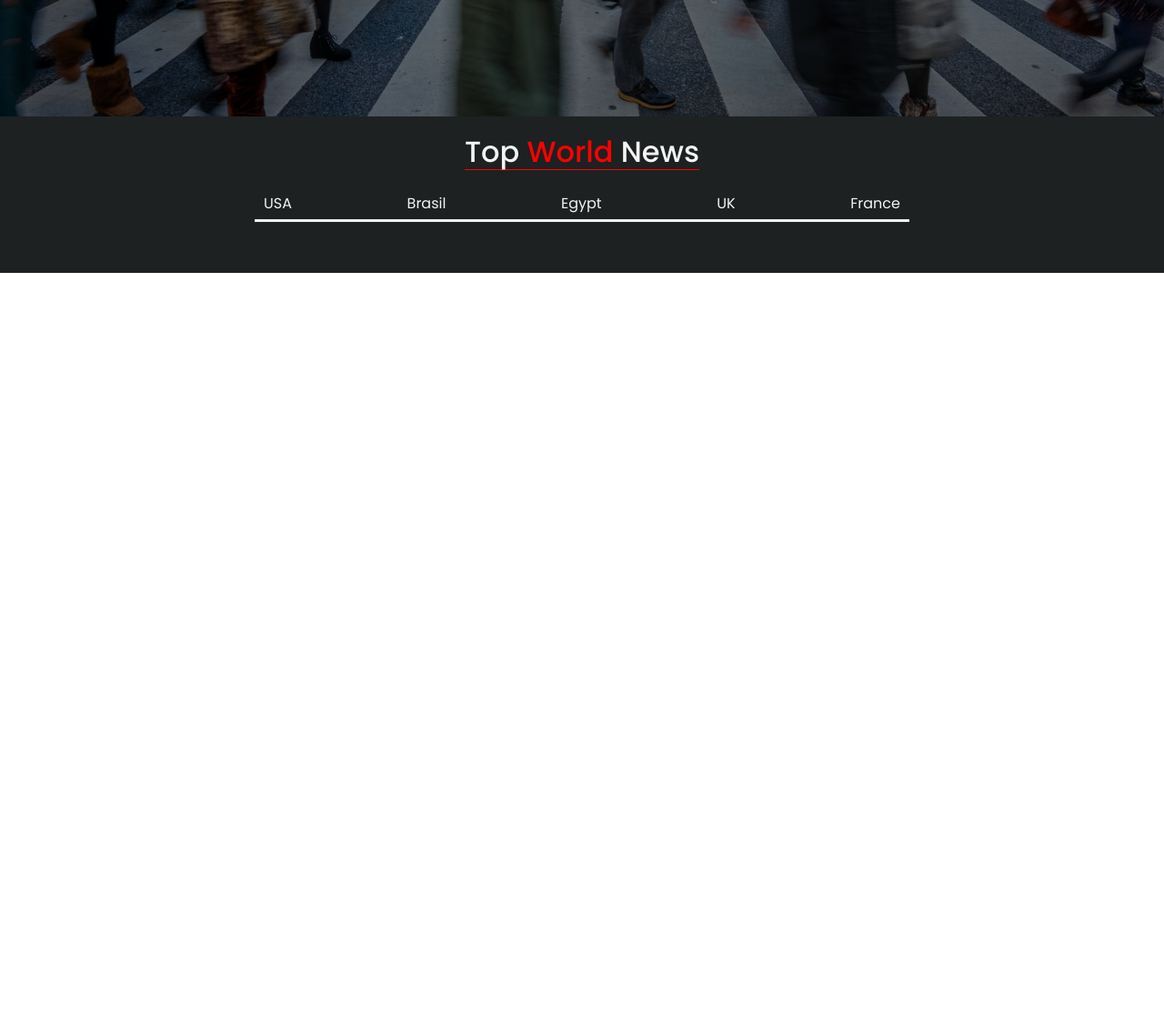
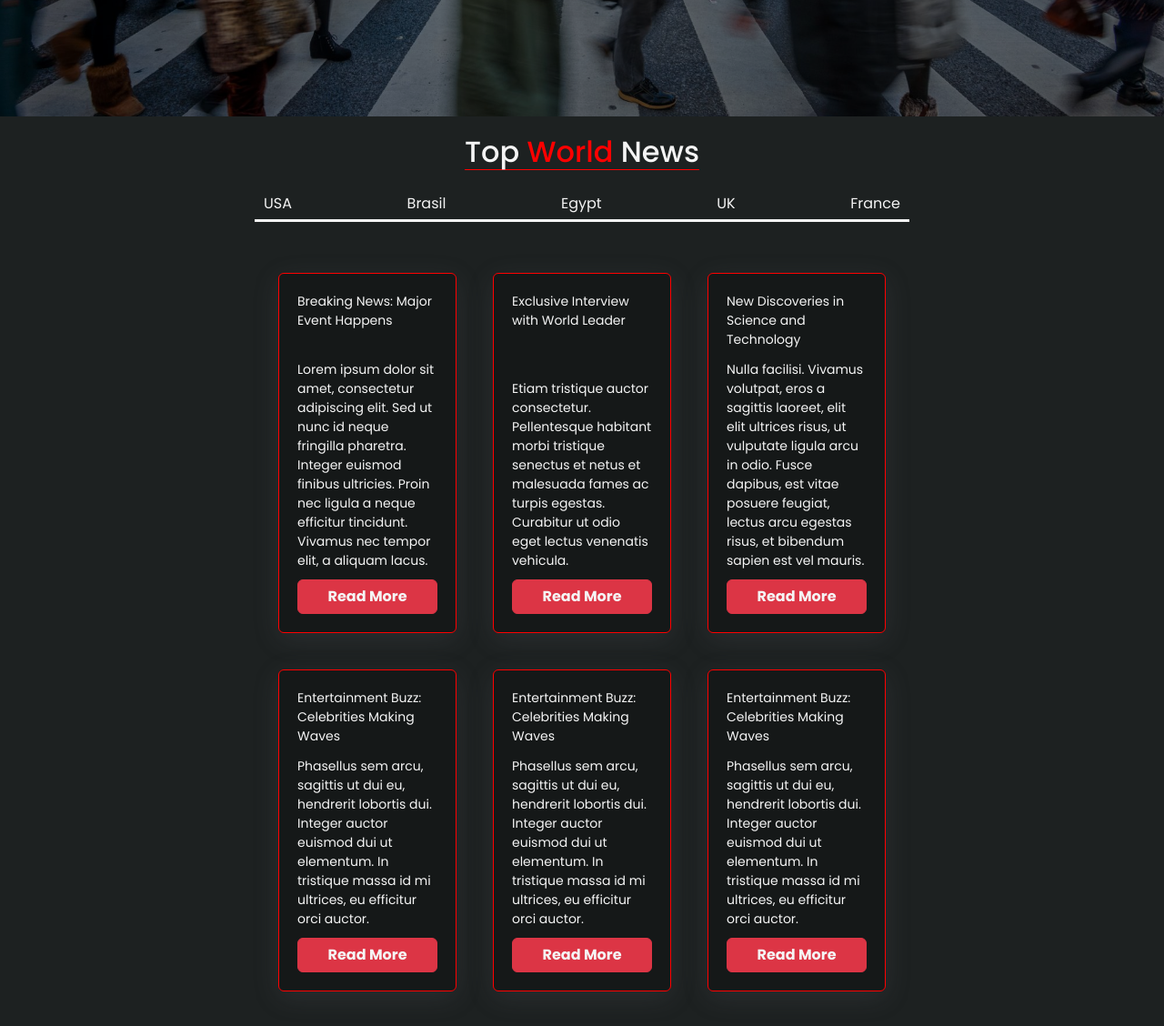
Before and after one commit to ayaarragab/IEEE_FCIH_Tasks, a plain HTML site: page index.html in a window 1280 px wide. Shown: the part 672-1800 px from the top of the page at 91% size. Before the commit the page ends 972 px from the top, so only its background shows below. Drawn offline with Linux system fonts and the light colour scheme.

Commit message:
modification

```diff
--- a/index.html
+++ b/index.html
@@ -30,7 +30,42 @@
                     <li class="nav-item" data-country="fr">France</li>
                 </ul>
             </nav>
-            <div class="news-content row d-flex justify-content-center" id="newsContent"></div>
+            <div class="news-content row d-flex justify-content-center" id="newsContent">
+                <div class="card col-md-3">
+                    <p>Breaking News: Major Event Happens</p>
+                    <p>Lorem ipsum dolor sit amet, consectetur adipiscing elit. Sed ut nunc id neque fringilla pharetra. Integer euismod finibus ultricies. Proin nec ligula a neque efficitur tincidunt. Vivamus nec tempor elit, a aliquam lacus.</p>
+                    <button type="button" class="btn btn-danger"><a href="https://example.com/article1" target="_blank">Read More</a></button>
+                </div>
+
+                <div class="card col-md-3">
+                    <p>Exclusive Interview with World Leader</p>
+                    <p>Etiam tristique auctor consectetur. Pellentesque habitant morbi tristique senectus et netus et malesuada fames ac turpis egestas. Curabitur ut odio eget lectus venenatis vehicula.</p>
+                    <button type="button" class="btn btn-danger"><a href="https://example.com/article2" target="_blank">Read More</a></button>
+                </div>
+
+                <div class="card col-md-3">
+                    <p>New Discoveries in Science and Technology</p>
+                    <p>Nulla facilisi. Vivamus volutpat, eros a sagittis laoreet, elit elit ultrices risus, ut vulputate ligula arcu in odio. Fusce dapibus, est vitae posuere feugiat, lectus arcu egestas risus, et bibendum sapien est vel mauris.</p>
+                    <button type="button" class="btn btn-danger"><a href="https://example.com/article3" target="_blank">Read More</a></button>
+                </div>
+
+                <div class="card col-md-3">
+                    <p>Entertainment Buzz: Celebrities Making Waves</p>
+                    <p>Phasellus sem arcu, sagittis ut dui eu, hendrerit lobortis dui. Integer auctor euismod dui ut elementum. In tristique massa id mi ultrices, eu efficitur orci auctor.</p>
+                    <button type="button" class="btn btn-danger"><a href="https://example.com/article4" target="_blank">Read More</a></button>
+                </div>
+                <div class="card col-md-3">
+                    <p>Entertainment Buzz: Celebrities Making Waves</p>
+                    <p>Phasellus sem arcu, sagittis ut dui eu, hendrerit lobortis dui. Integer auctor euismod dui ut elementum. In tristique massa id mi ultrices, eu efficitur orci auctor.</p>
+                    <button type="button" class="btn btn-danger"><a href="https://example.com/article4" target="_blank">Read More</a></button>
+                </div>
+                <div class="card col-md-3">
+                    <p>Entertainment Buzz: Celebrities Making Waves</p>
+                    <p>Phasellus sem arcu, sagittis ut dui eu, hendrerit lobortis dui. Integer auctor euismod dui ut elementum. In tristique massa id mi ultrices, eu efficitur orci auctor.</p>
+                    <button type="button" class="btn btn-danger"><a href="https://example.com/article4" target="_blank">Read More</a></button>
+                </div>
+
+            </div>
         </div>
     </div>
     <script src="js/bootstrap.bundle.min.js"> </script>
```
